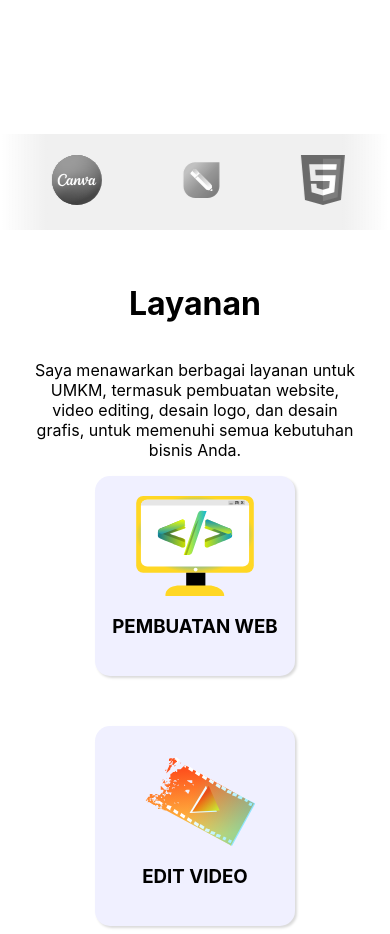
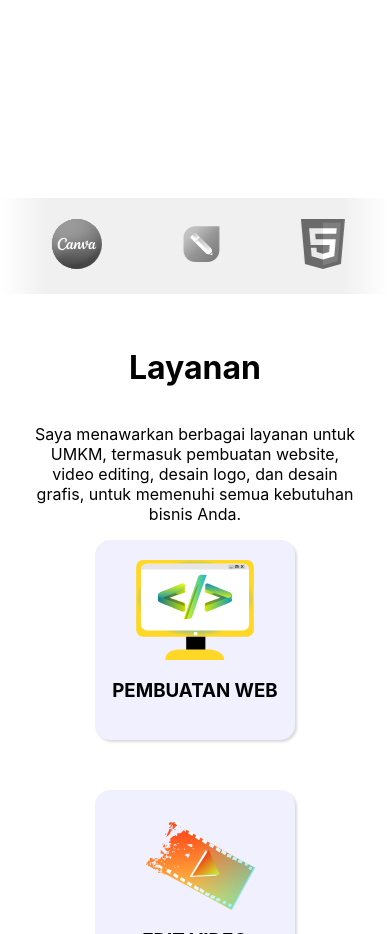
Before and after one commit to myos26/alfaruk, a React (Vite) app: page / in a window 390 px wide. Shown: the part 1500-2434 px from the top of the page. Built offline with nearby package versions, Linux system fonts and the light colour scheme.

Commit message:
responsive

```diff
--- a/src/Responsive.css
+++ b/src/Responsive.css
@@ -98,7 +98,7 @@
       }
 
       .skill-app{
-        margin-top: 5rem;
+        margin-top: 9rem;
       }
 
       .skill-app:before,
```
